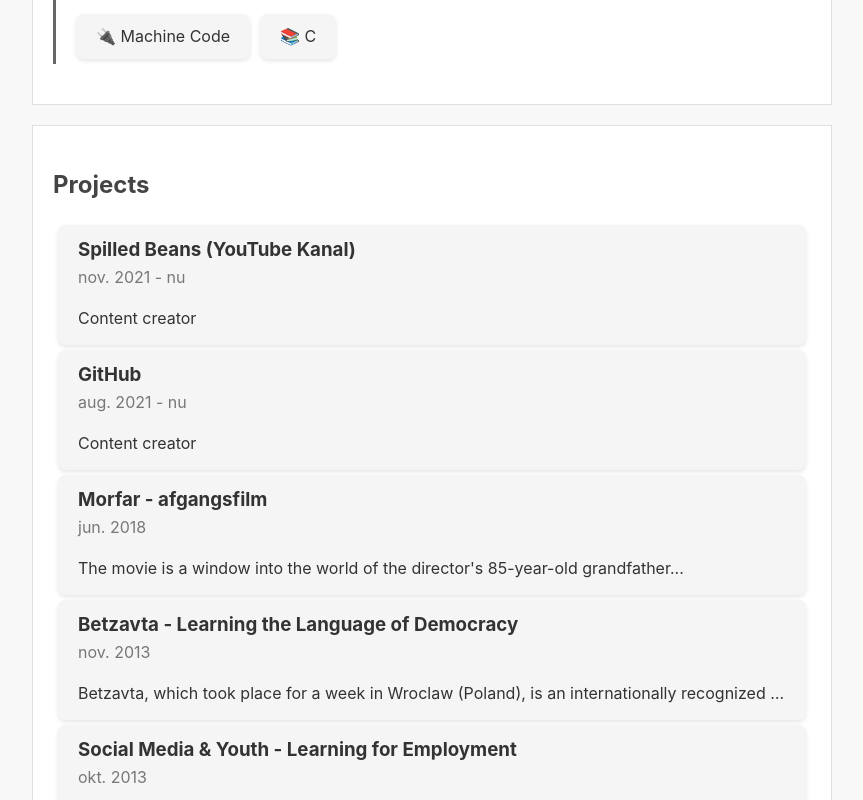
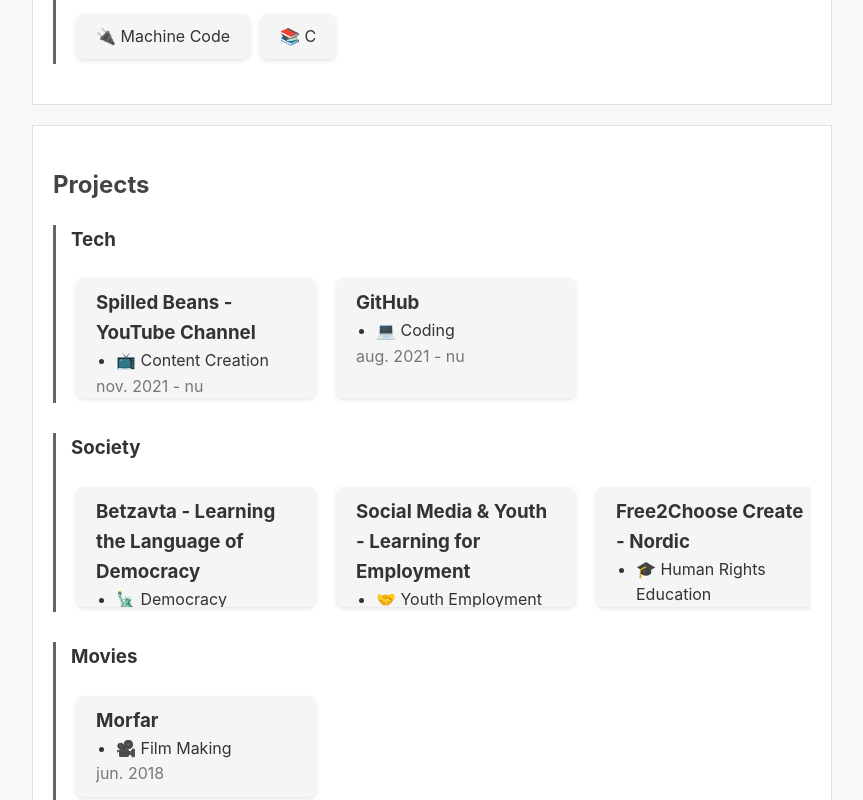
Before and after one commit to orskoven/orskoven.github.io, a React (Create React App) app: page / in a window 1280 px wide. Shown: the part 900-1700 px from the top of the page, without its empty margins (208-1071 px from the left). Built offline with nearby package versions, Linux system fonts and the light colour scheme.

Commit message:
new projects

```diff
--- a/src/App.css
+++ b/src/App.css
@@ -152,3 +152,89 @@
   max-height: 1000px; /* You might need to adjust this value */
   white-space: normal;
 }
+
+.category {
+  margin: 15px 0;
+  border-left: 3px solid #666;
+  padding-left: 15px;
+}
+
+.project-tile {
+  flex: 0 0 auto;
+  width: 200px; /* You can adjust this */
+  margin-right: 15px;
+  padding: 10px 20px;
+  background: #f5f5f5;
+  border-radius: 8px;
+  box-shadow: 0 2px 4px rgba(0, 0, 0, 0.1);
+  position: relative;
+}
+
+.project-tile:hover .description {
+  visibility: visible;
+  opacity: 1;
+}
+
+.project-tile .description {
+  visibility: hidden;
+  opacity: 0;
+  transition: visibility 0.3s, opacity 0.3s;
+  position: absolute;
+  top: 100%;
+  left: 0;
+  right: 0;
+  background: white;
+  padding: 10px;
+  border: 1px solid #ccc;
+  border-radius: 4px;
+}
+
+.project-tile h3 {
+  margin: 0;
+  color: #333;
+}
+
+.project-tile .date {
+  color: #777;
+}
+
+.project-tile ul {
+  margin: 0;
+  padding-left: 20px;
+}
+
+.project-tile .view-project-button {
+  display: block;
+  background: #0099cc;
+  color: #fff;
+  text-align: center;
+  padding: 5px;
+  border: none;
+  border-radius: 4px;
+  cursor: pointer;
+}
+
+.project-tile .view-project-button:hover {
+  background: #0077a3;
+}
+
+.category {
+  margin-bottom: 30px;
+}
+
+.project-container {
+  display: flex;
+  overflow-x: auto;
+  /* ... other styles as needed */
+}
+
+.project-tile {
+  flex: 0 0 auto;
+  width: 200px; /* You can adjust this */
+  margin-right: 15px;
+  padding: 10px 20px;
+  background: #f5f5f5;
+  border-radius: 8px;
+  box-shadow: 0 2px 4px rgba(0, 0, 0, 0.1);
+  position: relative;
+}
--- a/src/Projects.js
+++ b/src/Projects.js
@@ -1,24 +1,47 @@
 const Projects = () => {
+  const techProjects = [
+    { title: 'Spilled Beans -YouTube Channel', date: 'nov. 2021 - nu', competence: '📺 Content Creation', description: 'Content creator' },
+    { title: 'GitHub', date: 'aug. 2021 - nu', competence: '💻 Coding', description: 'Content creator' },
+  ];
+
+  const societyProjects = [
+    { title: 'Betzavta - Learning the Language of Democracy', date: 'nov. 2013', competence: '🗽 Democracy Education', description: 'Betzavta, which took place for a week in Wroclaw (Poland)...' },
+    { title: 'Social Media & Youth - Learning for Employment', date: 'okt. 2013', competence: '🤝 Youth Employment', description: 'I attended a seminar in Bucharest, Romania...' },
+    { title: 'Free2Choose Create - Nordic', date: 'jul. 2013', competence: '🎓 Human Rights Education', description: 'The Free2choose-Create course took place in Uppsala, Sweden, with the aim of combining human rights education with the creation of one\'s own films about a human rights dilemma...' },
+  ];
+
+  const movieProjects = [
+    { title: 'Morfar', date: 'jun. 2018', competence: '🎥 Film Making', description: 'The movie is a window into the world of the director...' },
+  ];
+
   return (
     <section className="section">
       <h2>Projects</h2>
-      {renderProject('Spilled Beans (YouTube Kanal)', 'nov. 2021 - nu', 'Content creator')}
-      {renderProject('GitHub', 'aug. 2021 - nu', 'Content creator')}
-      {renderProject('Morfar - afgangsfilm', 'jun. 2018', `The movie is a window into the world of the director's 85-year-old grandfather...`)}
-      {renderProject('Betzavta - Learning the Language of Democracy', 'nov. 2013', 'Betzavta, which took place for a week in Wroclaw (Poland), is an internationally recognized education...')}
-      {renderProject('Social Media & Youth - Learning for Employment', 'okt. 2013', 'I attended a seminar in Bucharest, Romania, to debate and explore how digital skills...')}
-      {renderProject('Free2Choose Create - Nordic', 'jul. 2013', 'The Free2choose-Create course took place in Uppsala, Sweden, with the aim of combining human rights education...')}
+      <div className="category">
+        <h3>Tech</h3>
+        <div className="project-container">{techProjects.map(renderProject)}</div>
+      </div>
+      <div className="category">
+        <h3>Society</h3>
+        <div className="project-container">{societyProjects.map(renderProject)}</div>
+      </div>
+      <div className="category">
+        <h3>Movies</h3>
+        <div className="project-container">{movieProjects.map(renderProject)}</div>
+      </div>
     </section>
   );
 };
 
-const renderProject = (title, date, description) => {
+const renderProject = (project) => {
   return (
-    <div className="project-tile">
-      <h3>{title}</h3>
-      <span className="date">{date}</span>
-      <p className="description">{description}</p>
-      <button className="view-project-button">Vis projekt</button>
+    <div className="project-tile" key={project.title}>
+      <h3>{project.title}</h3>
+      <ul>
+        <li>{project.competence}</li>
+      </ul>
+      <span className="date">{project.date}</span>
+      <p className="description">{project.description}</p>
     </div>
   );
 };
```
